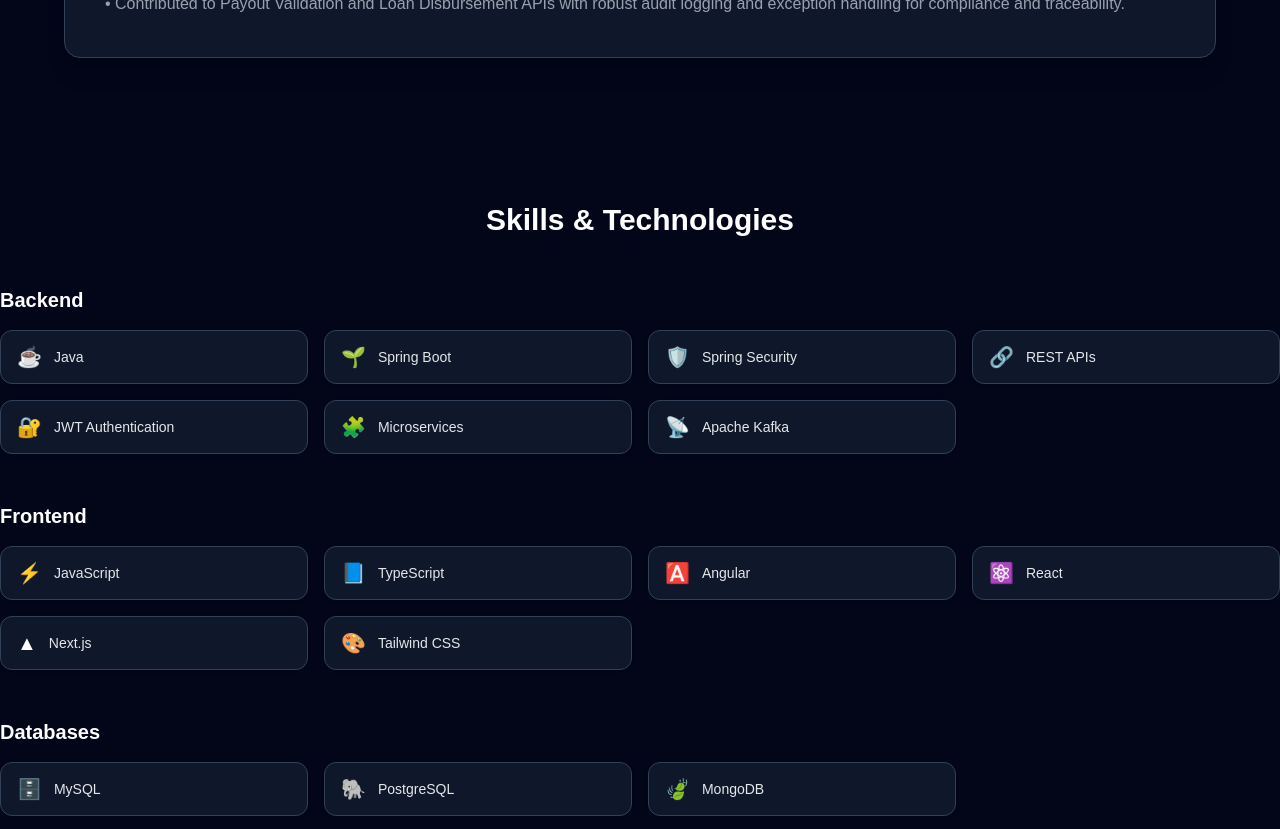
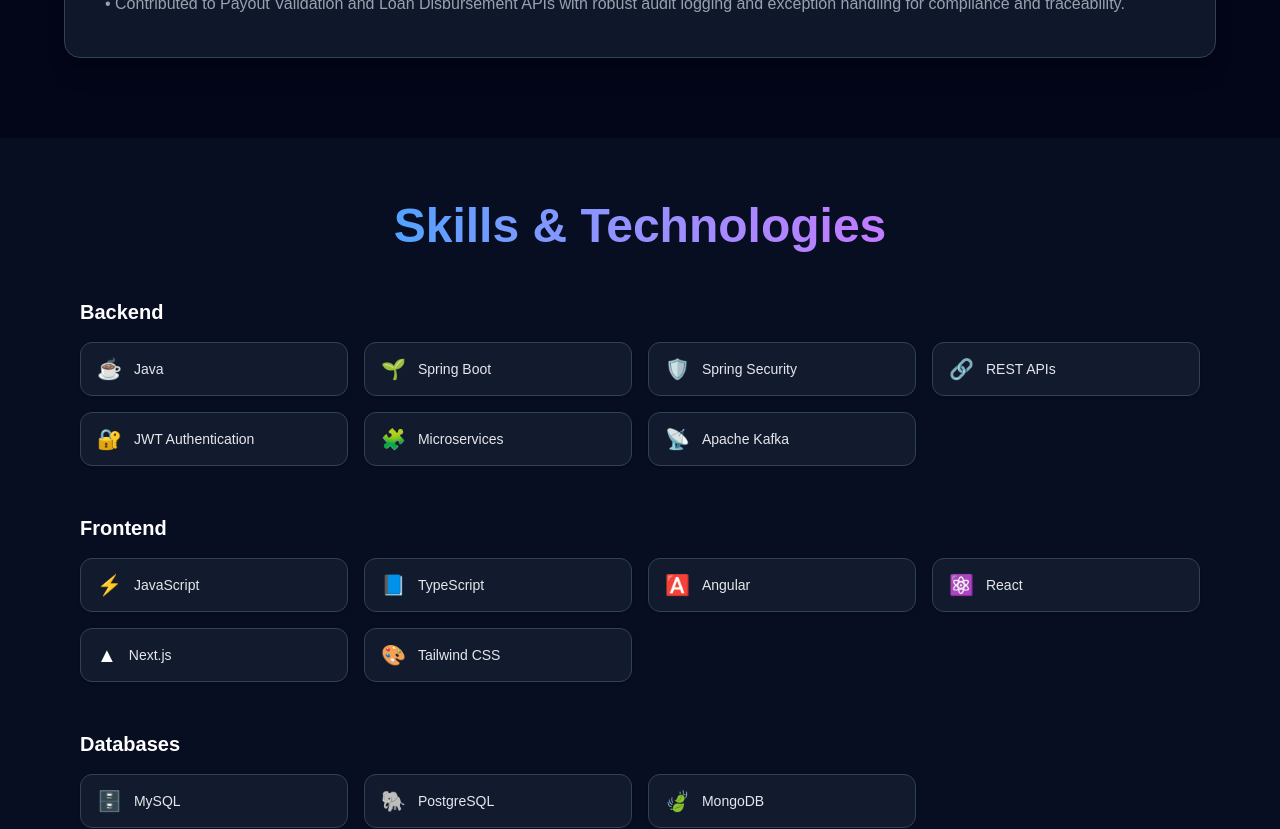
Before and after one commit to kavinash0310/my-portfolio, a Next.js app: page / in a window 1280 px wide. Shown: the part 1460-2289 px from the top of the page. Built offline with nearby package versions, Linux system fonts and the light colour scheme.

Commit message:
updated Skills margin

```diff
--- a/app/components/skills/Skills.tsx
+++ b/app/components/skills/Skills.tsx
@@ -15,15 +15,19 @@
 
 const Skills = ({ isDark, cardBg, borderClass }: SkillsProps) => {
   return (
-    <section className="py-16 space-y-12">
+    <section className={`py-16 ${isDark ? 'bg-slate-900/50' : 'bg-gray-100'}`}>
+      <div className="max-w-6xl mx-auto px-4">
         <h2
-        className={`text-3xl font-bold text-center ${
+          className={`text-5xl font-bold text-center mb-12 ${
             isDark ? "text-white" : "text-gray-900"
           }`}
         >
+          <span className="bg-gradient-to-r from-blue-400 to-purple-400 bg-clip-text text-transparent">
             Skills & Technologies
+          </span>
         </h2>
 
+        <div className="space-y-12">
           <SkillGroup
             title="Backend"
             skills={backendSkills}
@@ -63,6 +67,8 @@
             cardBg={cardBg}
             borderClass={borderClass}
           />
+        </div>
+      </div>
     </section>
   );
 };
```
Lines whose indentation alone changed are shown as unchanged.
